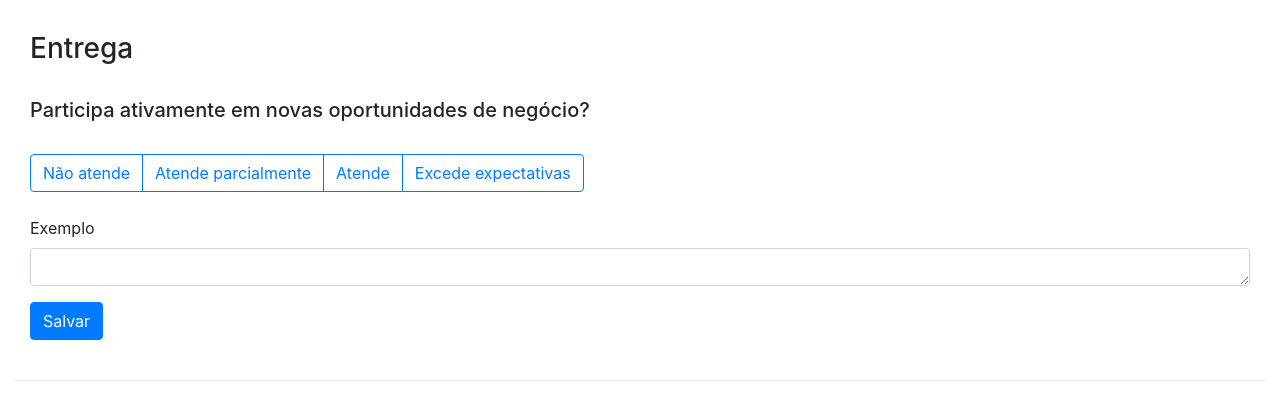
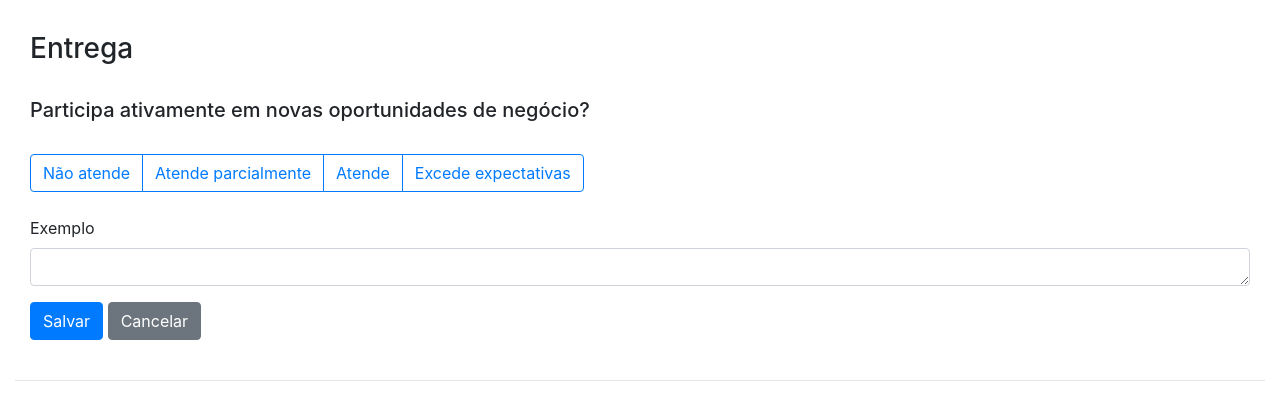
Before and after one commit to brunodrugowick/three-hundred-sixty-poc, a Spring Boot app: page /feedback/2/question/1 in a window 1280 px wide. Shown: the part 227-647 px from the top of the page. Run offline with Spring Boot 4, Linux system fonts and the light colour scheme; a user stored in the database is signed in; data comes from the database, SQL or seed files in the repository; some of the project's set-up classes (security, data sources, template engines, error pages and the like) are left out, and stand-ins take their place; some libraries are stand-ins or nearby versions.

Commit message:
Adds cancel button when answering a question.
Relates to #13

```diff
--- a/src/main/resources/templates/feedback-question.html
+++ b/src/main/resources/templates/feedback-question.html
@@ -83,7 +83,8 @@
 
         <div class="container-fluid text-left">
             <div class="float-md-none">
-                <button class=" btn btn-primary" type="submit">Salvar</button>
+                <button class="btn btn-primary" type="submit">Salvar</button>
+                <a class="btn btn-secondary" th:href="'/feedback/' + ${feedback.getEvaluated().getId()}">Cancelar</a>
             </div>
         </div>
     </form>
```
